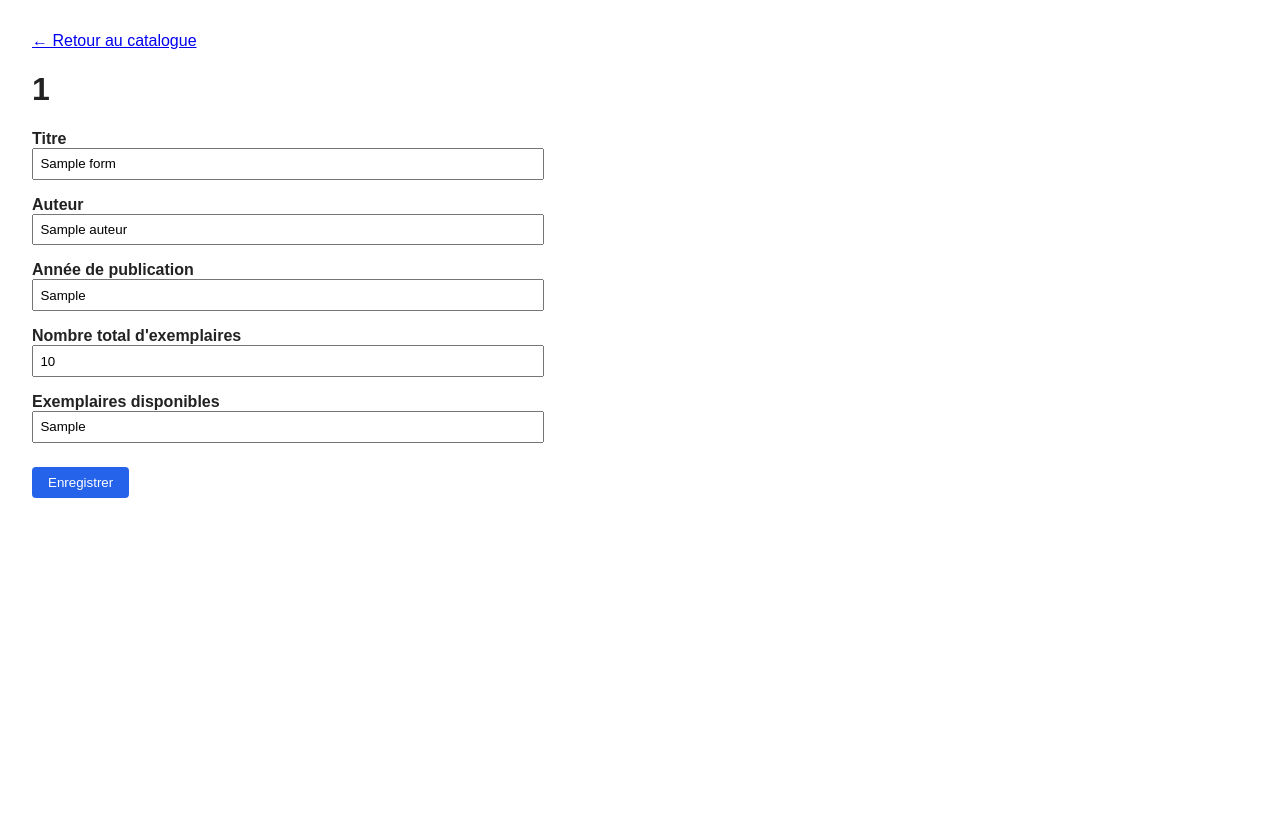
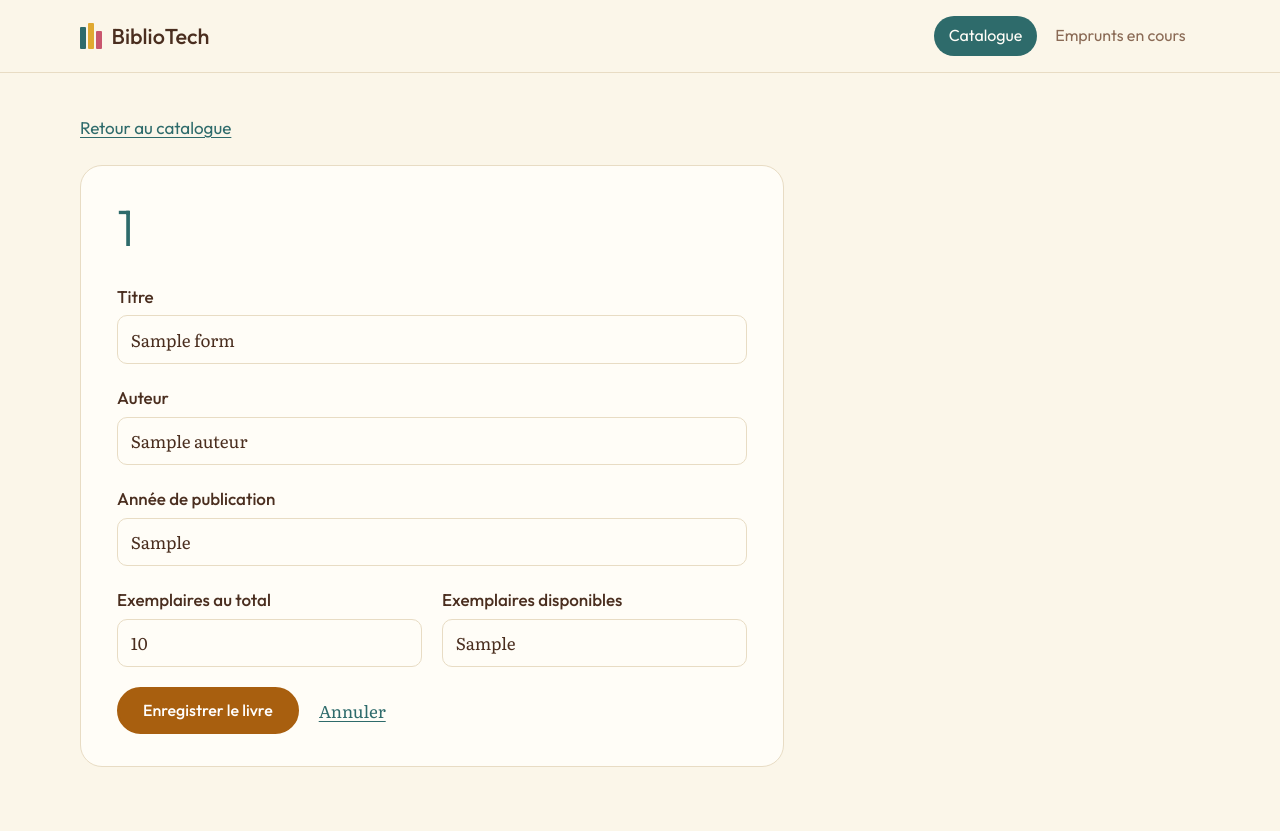
Before and after one commit to abderrazakit/bibliotech, a Java web app: template src/main/webapp/WEB-INF/livres/form.jsp in a window 1280 px wide. Before the commit the page ends 498 px from the top, so only its background shows below. Run offline with Tomcat 11, a stand-in JSP engine, Linux system fonts and the light colour scheme; the template is opened without the code that fills it: most values are stand-ins (such as "Sample title", 1, 10 or a date in 2020).

Commit message:
Interface : feuille de style unique, en-tête commun, nouveau design du catalogue et des emprunts

```diff
--- /dev/null
+++ b/src/main/webapp/WEB-INF/jspf/entete.jspf
@@ -0,0 +1,13 @@
+<%@ page pageEncoding="UTF-8" %>
+<header class="entete">
+    <div class="conteneur">
+        <a class="logo" href="<c:url value='/livres'/>">
+            <span class="logo-dos" aria-hidden="true"><span></span><span></span><span></span></span>
+            BiblioTech
+        </a>
+        <nav class="menu" aria-label="Navigation principale">
+            <a href="<c:url value='/livres'/>" ${pageActive == 'catalogue' ? 'aria-current="page"' : ''}>Catalogue</a>
+            <a href="<c:url value='/emprunts'/>" ${pageActive == 'emprunts' ? 'aria-current="page"' : ''}>Emprunts en cours</a>
+        </nav>
+    </div>
+</header>
--- /dev/null
+++ b/src/main/webapp/WEB-INF/jspf/tete.jspf
@@ -0,0 +1,7 @@
+<%@ page pageEncoding="UTF-8" %>
+<meta charset="UTF-8">
+<meta name="viewport" content="width=device-width, initial-scale=1">
+<link rel="preconnect" href="https://fonts.googleapis.com">
+<link rel="preconnect" href="https://fonts.gstatic.com" crossorigin>
+<link rel="stylesheet" href="https://fonts.googleapis.com/css2?family=Literata:opsz,wght@7..72,400;7..72,600&family=Outfit:wght@300;400;500&display=swap">
+<link rel="stylesheet" href="<c:url value='/css/style.css'/>">
--- a/src/main/webapp/WEB-INF/livres/form.jsp
+++ b/src/main/webapp/WEB-INF/livres/form.jsp
@@ -1,77 +1,85 @@
 <%@ page contentType="text/html;charset=UTF-8" pageEncoding="UTF-8" %>
 <%@ taglib uri="jakarta.tags.core" prefix="c" %>
+<c:set var="pageActive" value="catalogue"/>
 <!DOCTYPE html>
 <html lang="fr">
 <head>
-    <meta charset="UTF-8">
-    <title>BiblioTech — <c:out value="${titrePage}"/></title>
-    <style>
-        body   { font-family: Arial, sans-serif; margin: 2rem; color: #222; }
-        form   { max-width: 32rem; }
-        label  { display: block; font-weight: bold; margin-top: 1rem; }
-        input  { width: 100%; padding: .4rem; box-sizing: border-box; }
-        .champ-invalide { border: 2px solid #b91c1c; }
-        .erreur { color: #b91c1c; font-size: .9rem; display: block; margin-top: .2rem; }
-        .alerte { background: #fee2e2; color: #b91c1c; padding: .6rem; border-radius: 4px; }
-        .btn    { margin-top: 1.5rem; padding: .5rem 1rem; background: #2563eb; color: #fff;
-                  border: none; border-radius: 4px; cursor: pointer; }
-    </style>
+    <title><c:out value="${titrePage}"/> — BiblioTech</title>
+    <%@ include file="/WEB-INF/jspf/tete.jspf" %>
 </head>
 <body>
+<%@ include file="/WEB-INF/jspf/entete.jspf" %>
 
-<p><a href="<c:url value='/livres'/>">← Retour au catalogue</a></p>
+<main class="conteneur">
+    <a class="retour" href="<c:url value='/livres'/>">Retour au catalogue</a>
 
+    <div class="formulaire">
         <h1><c:out value="${titrePage}"/></h1>
 
-<%-- Message général (si une erreur ne concerne pas un champ précis) --%>
         <c:if test="${not empty errors.global}">
-    <p class="alerte"><c:out value="${errors.global}"/></p>
+            <p class="message erreur"><c:out value="${errors.global}"/></p>
         </c:if>
 
-<form method="post" action="<c:url value='${actionUrl}'/>">
+        <form method="post" action="<c:url value='${actionUrl}'/>" novalidate>
 
+            <div class="champ">
                 <label for="titre">Titre</label>
                 <input type="text" id="titre" name="titre"
                        value="<c:out value='${form.titre}'/>"
                        class="${not empty errors.titre ? 'champ-invalide' : ''}">
                 <c:if test="${not empty errors.titre}">
-        <span class="erreur"><c:out value="${errors.titre}"/></span>
+                    <span class="erreur-champ"><c:out value="${errors.titre}"/></span>
                 </c:if>
+            </div>
 
+            <div class="champ">
                 <label for="auteur">Auteur</label>
                 <input type="text" id="auteur" name="auteur"
                        value="<c:out value='${form.auteur}'/>"
                        class="${not empty errors.auteur ? 'champ-invalide' : ''}">
                 <c:if test="${not empty errors.auteur}">
-        <span class="erreur"><c:out value="${errors.auteur}"/></span>
+                    <span class="erreur-champ"><c:out value="${errors.auteur}"/></span>
                 </c:if>
+            </div>
 
+            <div class="champ">
                 <label for="anneePublication">Année de publication</label>
                 <input type="text" id="anneePublication" name="anneePublication" inputmode="numeric"
                        value="<c:out value='${form.anneePublication}'/>"
                        class="${not empty errors.anneePublication ? 'champ-invalide' : ''}">
                 <c:if test="${not empty errors.anneePublication}">
-        <span class="erreur"><c:out value="${errors.anneePublication}"/></span>
+                    <span class="erreur-champ"><c:out value="${errors.anneePublication}"/></span>
                 </c:if>
+            </div>
 
-    <label for="exemplairesTotal">Nombre total d'exemplaires</label>
+            <div class="grille-2">
+                <div class="champ">
+                    <label for="exemplairesTotal">Exemplaires au total</label>
                     <input type="text" id="exemplairesTotal" name="exemplairesTotal" inputmode="numeric"
                            value="<c:out value='${form.exemplairesTotal}'/>"
                            class="${not empty errors.exemplairesTotal ? 'champ-invalide' : ''}">
                     <c:if test="${not empty errors.exemplairesTotal}">
-        <span class="erreur"><c:out value="${errors.exemplairesTotal}"/></span>
+                        <span class="erreur-champ"><c:out value="${errors.exemplairesTotal}"/></span>
                     </c:if>
+                </div>
 
+                <div class="champ">
                     <label for="exemplairesDisponibles">Exemplaires disponibles</label>
                     <input type="text" id="exemplairesDisponibles" name="exemplairesDisponibles" inputmode="numeric"
                            value="<c:out value='${form.exemplairesDisponibles}'/>"
                            class="${not empty errors.exemplairesDisponibles ? 'champ-invalide' : ''}">
                     <c:if test="${not empty errors.exemplairesDisponibles}">
-        <span class="erreur"><c:out value="${errors.exemplairesDisponibles}"/></span>
+                        <span class="erreur-champ"><c:out value="${errors.exemplairesDisponibles}"/></span>
                     </c:if>
+                </div>
+            </div>
 
-    <button type="submit" class="btn">Enregistrer</button>
+            <div class="barre-actions">
+                <button type="submit" class="btn">Enregistrer le livre</button>
+                <a href="<c:url value='/livres'/>">Annuler</a>
+            </div>
         </form>
-
+    </div>
+</main>
 </body>
 </html>
--- /dev/null
+++ b/src/main/webapp/css/style.css
@@ -0,0 +1,203 @@
+/* =====================================================================
+   BiblioTech — feuille de style unique (src/main/webapp/css/style.css)
+   Palette « bibliothèque » : papier crème, sarcelle, ocre, bois de noyer
+   ===================================================================== */
+
+:root {
+    --creme:      #FBF6E9;   /* fond de page (papier) */
+    --papier:     #FFFDF7;   /* surfaces : tableaux, formulaires */
+    --sarcelle:   #2E6B6B;   /* titres, liens */
+    --ocre:       #A85F0F;   /* action principale */
+    --ocre-clair: #F3DDB6;
+    --noyer:      #4A2E1F;   /* texte */
+    --noyer-doux: #8A6A55;   /* texte secondaire */
+    --bois:       #6B4430;   /* étagère */
+    --rose:       #A63A55;   /* erreurs, retards */
+    --rose-clair: #F9E1E5;
+    --vert:       #1F5A4E;
+    --vert-clair: #DCEFE6;
+    --trait:      #E8DCC4;   /* bordures */
+
+    --titre: "Outfit", "Segoe UI", system-ui, sans-serif;
+    --texte: "Literata", Georgia, "Times New Roman", serif;
+}
+
+*, *::before, *::after { box-sizing: border-box; }
+
+body {
+    margin: 0;
+    background: var(--creme);
+    color: var(--noyer);
+    font-family: var(--texte);
+    font-size: 1.0625rem;
+    line-height: 1.6;
+}
+
+a { color: var(--sarcelle); text-underline-offset: .2em; }
+a:hover { color: var(--noyer); }
+
+:focus-visible {
+    outline: 3px solid var(--ocre);
+    outline-offset: 2px;
+    border-radius: 4px;
+}
+
+h1, h2, h3 {
+    font-family: var(--titre);
+    color: var(--sarcelle);
+    line-height: 1.15;
+    margin: 0 0 .5em;
+}
+h1 { font-weight: 300; font-size: clamp(2.2rem, 4vw, 3.25rem); letter-spacing: -.01em; }
+h2 { font-weight: 400; font-size: 1.6rem; }
+
+.conteneur { width: min(1120px, 100% - 3rem); margin-inline: auto; }
+
+/* ---------- En-tête ---------- */
+.entete { border-bottom: 1px solid var(--trait); }
+.entete .conteneur {
+    display: flex; align-items: center; justify-content: space-between;
+    gap: 1rem; padding-block: 1rem;
+}
+.logo {
+    display: inline-flex; align-items: center; gap: .6rem;
+    font-family: var(--titre); font-weight: 500; font-size: 1.35rem;
+    color: var(--noyer); text-decoration: none;
+}
+.logo-dos { display: inline-flex; align-items: flex-end; gap: 2px; height: 26px; }
+.logo-dos span { width: 6px; border-radius: 1px; }
+.logo-dos span:nth-child(1) { height: 22px; background: var(--sarcelle); }
+.logo-dos span:nth-child(2) { height: 26px; background: #E0A930; }
+.logo-dos span:nth-child(3) { height: 18px; background: #C9566E; }
+
+.menu { display: flex; gap: .25rem; }
+.menu a {
+    font-family: var(--titre); font-size: 1rem; text-decoration: none;
+    color: var(--noyer-doux); padding: .45rem .9rem; border-radius: 999px;
+}
+.menu a:hover { color: var(--noyer); background: var(--ocre-clair); }
+.menu a[aria-current="page"] { color: var(--papier); background: var(--sarcelle); }
+
+main { padding-block: 2.5rem 4rem; }
+
+/* ---------- Bandeau d'accueil du catalogue (l'élément marquant) ---------- */
+.accueil {
+    display: grid; grid-template-columns: 1fr 1.1fr;
+    align-items: center; gap: 2.5rem;
+    margin-bottom: 2.5rem;
+}
+.accueil p { max-width: 34ch; color: var(--noyer-doux); margin: 0 0 1.5rem; }
+.accueil .appel { margin: 1.5rem 0 0; }
+.etagere {
+    width: 100%; aspect-ratio: 16 / 9;
+    border-radius: 0 28px 28px 0;
+    background: url("../img/etagere.svg") center / cover no-repeat;
+}
+
+/* ---------- Boutons ---------- */
+.btn {
+    display: inline-block; cursor: pointer;
+    font-family: var(--titre); font-size: 1rem; font-weight: 500;
+    padding: .7rem 1.5rem; border-radius: 999px;
+    border: 2px solid var(--ocre);
+    background: var(--ocre); color: #fff; text-decoration: none;
+}
+.btn:hover { background: #8C4E0B; border-color: #8C4E0B; color: #fff; }
+.btn-discret { background: transparent; color: var(--ocre); }
+.btn-discret:hover { background: var(--ocre-clair); color: var(--noyer); }
+.btn-petit { padding: .35rem .95rem; font-size: .9rem; }
+.lien-danger {
+    font: inherit; font-size: .95rem; cursor: pointer;
+    background: none; border: none; padding: 0;
+    color: var(--rose); text-decoration: underline; text-underline-offset: .2em;
+}
+
+/* ---------- Recherche ---------- */
+.recherche { display: flex; flex-wrap: wrap; align-items: center; gap: .6rem; }
+.recherche input { flex: 1 1 14rem; max-width: 22rem; }
+.resultats { color: var(--noyer-doux); margin: 0 0 1rem; }
+
+/* ---------- Champs ---------- */
+input[type="text"], select {
+    font: inherit; color: var(--noyer);
+    background: var(--papier);
+    border: 1.5px solid var(--trait); border-radius: 10px;
+    padding: .6rem .8rem; width: 100%;
+}
+input[type="text"]:focus, select:focus { border-color: var(--sarcelle); outline: none; box-shadow: 0 0 0 3px #2E6B6B33; }
+
+/* ---------- Tableau ---------- */
+.compteur { font-family: var(--titre); color: var(--noyer-doux); margin: 0 0 .75rem; }
+.table-cadre { overflow-x: auto; border: 1px solid var(--trait); border-radius: 18px; background: var(--papier); }
+table { width: 100%; border-collapse: collapse; }
+th, td { padding: .85rem 1.1rem; text-align: left; vertical-align: middle; }
+th {
+    font-family: var(--titre); font-weight: 500; font-size: .95rem;
+    color: var(--noyer-doux); background: #F6EDDA;
+    border-bottom: 1px solid var(--trait);
+}
+tbody tr + tr td { border-top: 1px solid #F1E7D3; }
+td.titre { font-weight: 600; }
+td.actions { white-space: nowrap; }
+td.actions a, td.actions form { margin-right: .9rem; }
+tr.retard td { background: var(--rose-clair); }
+tr.retard td:first-child { box-shadow: inset 4px 0 0 var(--rose); }
+
+/* Pastilles de disponibilité / statut */
+.pastille {
+    display: inline-block; white-space: nowrap;
+    font-family: var(--titre); font-size: .9rem;
+    padding: .15rem .7rem; border-radius: 999px;
+}
+.pastille.ok   { background: var(--vert-clair); color: var(--vert); }
+.pastille.vide { background: var(--rose-clair); color: var(--rose); }
+
+/* ---------- Messages ---------- */
+.message { padding: .85rem 1.1rem; border-radius: 12px; margin: 0 0 1.5rem; }
+.message.succes { background: var(--vert-clair); color: var(--vert); }
+.message.erreur { background: var(--rose-clair); color: var(--rose); }
+
+.vide-etat { padding: 2rem; text-align: center; color: var(--noyer-doux); }
+
+/* ---------- Fiches et formulaires ---------- */
+.retour { display: inline-block; margin-bottom: 1.5rem; font-family: var(--titre); }
+.fiche, .formulaire {
+    max-width: 44rem; background: var(--papier);
+    border: 1px solid var(--trait); border-radius: 22px;
+    padding: 2rem 2.25rem;
+}
+.fiche dl { display: grid; grid-template-columns: max-content 1fr; gap: .6rem 2rem; margin: 1.5rem 0 2rem; }
+.fiche dt { font-family: var(--titre); color: var(--noyer-doux); }
+.fiche dd { margin: 0; }
+.barre-actions { display: flex; flex-wrap: wrap; align-items: center; gap: 1.25rem; }
+
+.champ { margin-bottom: 1.25rem; }
+.champ label { display: block; font-family: var(--titre); font-weight: 500; margin-bottom: .35rem; }
+.champ-invalide { border-color: var(--rose) !important; background: #FFF8F9 !important; }
+.erreur-champ { display: block; color: var(--rose); font-size: .95rem; margin-top: .3rem; }
+.grille-2 { display: grid; grid-template-columns: 1fr 1fr; gap: 0 1.25rem; }
+
+/* ---------- Emprunts ---------- */
+.emprunt-nouveau {
+    display: grid; grid-template-columns: 1fr 1fr auto; align-items: end; gap: 1rem;
+    background: var(--papier); border: 1px solid var(--trait); border-radius: 18px;
+    padding: 1.25rem 1.5rem; margin-bottom: 2rem;
+}
+.emprunt-nouveau .champ { margin: 0; }
+.emprunt-nouveau .aide { grid-column: 1 / -1; margin: 0; font-size: .95rem; color: var(--noyer-doux); }
+
+/* Texte réservé aux lecteurs d'écran */
+.sr {
+    position: absolute; width: 1px; height: 1px; overflow: hidden;
+    clip: rect(0 0 0 0); white-space: nowrap;
+}
+.intro { color: var(--noyer-doux); max-width: 60ch; margin: 0 0 2rem; }
+
+/* ---------- Petits écrans ---------- */
+@media (max-width: 760px) {
+    .accueil { grid-template-columns: 1fr; }
+    .etagere { order: -1; border-radius: 0 20px 20px 0; }
+    .grille-2, .emprunt-nouveau { grid-template-columns: 1fr; }
+    .fiche, .formulaire { padding: 1.5rem; }
+    .entete .conteneur { flex-wrap: wrap; }
+}
```
Also changed, not shown: src/main/webapp/WEB-INF/emprunts/list.jsp (+40 -58 lines), src/main/webapp/WEB-INF/livres/detail.jsp (+14 -20 lines), src/main/webapp/WEB-INF/livres/list.jsp (+48 -40 lines), src/main/webapp/img/etagere.svg (added), 3 other files. Lines whose indentation alone changed are shown as unchanged.
